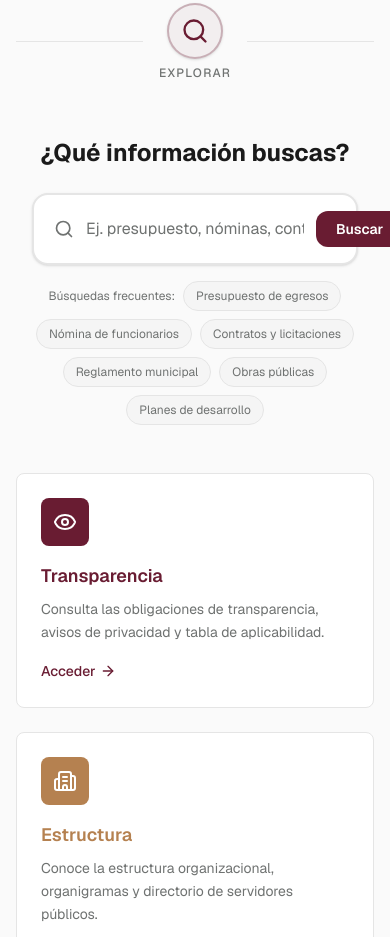
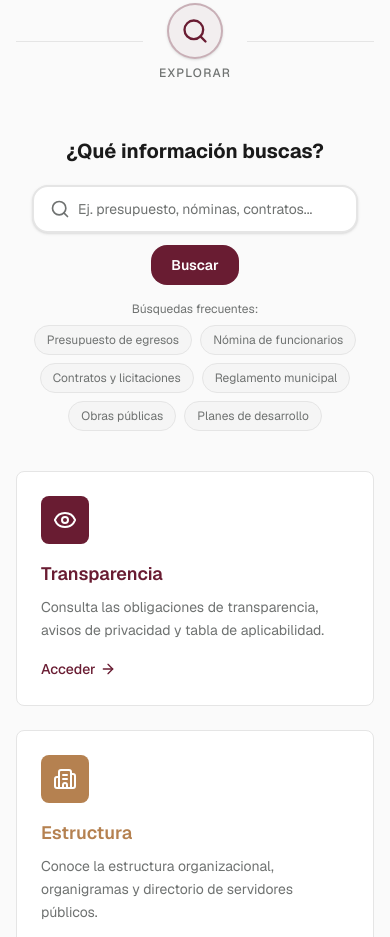
Before and after one commit to AlanGuemes/sitetstecate, a Next.js app: page / in a window 390 px wide. Shown: the part 1000-1937 px from the top of the page. Built offline with nearby package versions, Linux system fonts and the light colour scheme.

Commit message:
fix: search bar responsive in mobile

```diff
--- a/components/search-bar.tsx
+++ b/components/search-bar.tsx
@@ -33,20 +33,23 @@ export function SearchBar() {
   }
 
   return (
-    <div id="buscador" className="mx-auto max-w-3xl px-4 lg:px-8 mb-12">
-      <h2 className="text-center text-2xl lg:text-3xl font-bold text-foreground mb-6">
+    <div id="buscador" className="mx-auto max-w-3xl px-4 lg:px-8 mb-10">
+      <h2 className="text-center text-xl sm:text-2xl lg:text-3xl font-bold text-foreground mb-5">
         ¿Qué información buscas?
       </h2>
 
-      <form onSubmit={handleSearch} className="relative">
+      <form onSubmit={handleSearch} className="flex flex-col sm:flex-row gap-3">
+        {/* Campo de búsqueda */}
         <div
-          className={`flex items-center gap-3 bg-card border-2 rounded-2xl px-5 py-4 shadow-sm transition-all duration-200 ${focused
+          className={`flex items-center gap-2 flex-1 bg-card border-2 rounded-2xl px-4 py-3 shadow-sm transition-all duration-200 ${
+            focused
               ? "border-primary shadow-lg shadow-primary/10"
               : "border-border hover:border-primary/40"
           }`}
         >
           <Search
-            className={`h-5 w-5 flex-shrink-0 transition-colors duration-200 ${focused ? "text-primary" : "text-muted-foreground"
+            className={`h-5 w-5 flex-shrink-0 transition-colors duration-200 ${
+              focused ? "text-primary" : "text-muted-foreground"
             }`}
           />
           <input
@@ -55,22 +58,26 @@ export function SearchBar() {
             onChange={(e) => setQuery(e.target.value)}
             onFocus={() => setFocused(true)}
             onBlur={() => setFocused(false)}
-            placeholder="Ej. presupuesto, nóminas, contratos, reglamentos..."
-            className="flex-1 bg-transparent text-foreground placeholder:text-muted-foreground text-base outline-none"
+            placeholder="Ej. presupuesto, nóminas, contratos..."
+            className="flex-1 bg-transparent text-foreground placeholder:text-muted-foreground text-sm sm:text-base outline-none min-w-0"
             aria-label="Buscar documentos de transparencia"
           />
+        </div>
+
+        {/* Botón — centrado y compacto en móvil, automático en sm+ */}
         <button
           type="submit"
-            className="flex-shrink-0 bg-primary text-primary-foreground px-5 py-2 rounded-xl text-sm font-semibold hover:bg-primary/90 active:scale-95 transition-all duration-150"
+          className="mx-auto sm:mx-0 sm:w-auto flex-shrink-0 bg-primary text-primary-foreground px-5 py-2.5 rounded-2xl text-sm font-semibold hover:bg-primary/90 active:scale-95 transition-all duration-150"
         >
           Buscar
         </button>
-        </div>
       </form>
 
       {/* Sugerencias rápidas */}
       <div className="mt-4 flex flex-wrap justify-center gap-2">
-        <span className="text-xs text-muted-foreground self-center">Búsquedas frecuentes:</span>
+        <span className="text-xs text-muted-foreground self-center w-full text-center sm:w-auto">
+          Búsquedas frecuentes:
+        </span>
         {suggestions.map((s) => (
           <button
             key={s}
```
Lines whose indentation alone changed are shown as unchanged.
